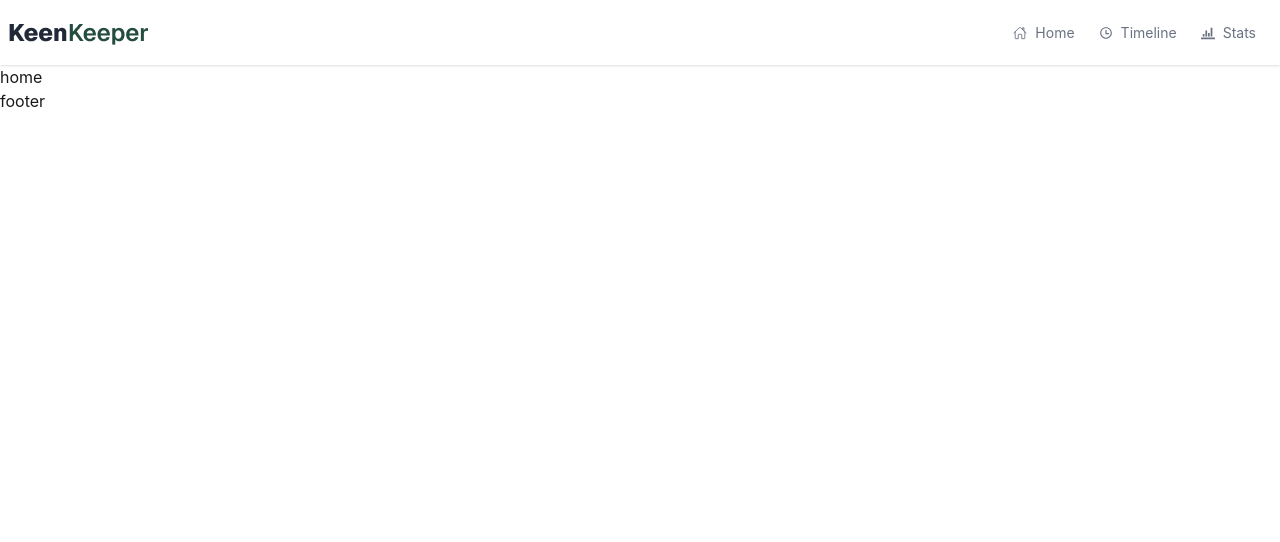
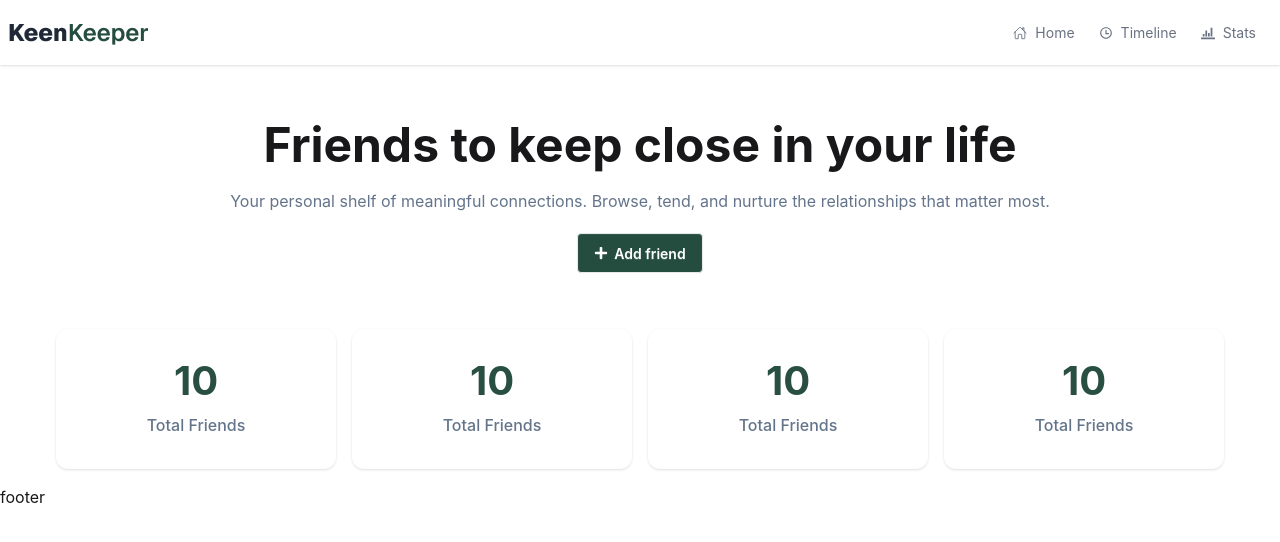
Before and after one commit to ryousufrahman/kin-keeper, a React (Vite) app: page / in a window 1280 px wide. Shown: the top 542 px of the page. Built offline with nearby package versions, Linux system fonts and the light colour scheme.

Commit message:
added the count section

```diff
--- a/src/Components/Pages/Home/Home-componensts/Banner.jsx
+++ b/src/Components/Pages/Home/Home-componensts/Banner.jsx
@@ -1,11 +1,18 @@
-import React from 'react';
+import React from "react";
+
+import { FaPlus } from "react-icons/fa";
 
 const Banner = () => {
-    return (
-        <div>
-
-        </div>
-    );
+  return (
+    <div className="text-center max-w-[1200px] mx-auto space-y-5 mt-4 md:mt-14">
+      <h1 className="font-bold text-3xl md:text-5xl">Friends to keep close in your life</h1>
+      <p className="text-[#64748B]">
+        Your personal shelf of meaningful connections. Browse, tend, and nurture
+        the relationships that matter most.
+      </p>
+      <button className="btn bg-[#244D3F] text-white"><FaPlus />Add friend</button>
+    </div>
+  );
 };
 
 export default Banner;
--- /dev/null
+++ b/src/Components/Pages/Home/Home-componensts/Count.jsx
@@ -0,0 +1,42 @@
+import React from "react";
+
+const Count = () => {
+  return (
+    <div className="grid mt-5 p-4 md:mt-10 gap-4 sm:grid-cols-2  md:grid-cols-4">
+      <div className="bg-white rounded-xl shadow flex flex-col items-center justify-center py-8 ">
+        <span className="text-[40px] font-bold text-[#284f42] leading-none mb-3">
+          10
+        </span>
+        <span className="text-[#64748b] text-base font-medium">
+          Total Friends
+        </span>
+      </div>
+      <div className="bg-white rounded-xl shadow flex flex-col items-center justify-center py-8 ">
+        <span className="text-[40px] font-bold text-[#284f42] leading-none mb-3">
+          10
+        </span>
+        <span className="text-[#64748b] text-base font-medium">
+          Total Friends
+        </span>
+      </div>
+      <div className="bg-white rounded-xl shadow flex flex-col items-center justify-center py-8 ">
+        <span className="text-[40px] font-bold text-[#284f42] leading-none mb-3">
+          10
+        </span>
+        <span className="text-[#64748b] text-base font-medium">
+          Total Friends
+        </span>
+      </div>
+      <div className="bg-white rounded-xl shadow flex flex-col items-center justify-center py-8 ">
+        <span className="text-[40px] font-bold text-[#284f42] leading-none mb-3">
+          10
+        </span>
+        <span className="text-[#64748b] text-base font-medium">
+          Total Friends
+        </span>
+      </div>
+    </div>
+  );
+};
+
+export default Count;
--- a/src/Components/Pages/Home/Home.jsx
+++ b/src/Components/Pages/Home/Home.jsx
@@ -1,9 +1,12 @@
 import React from 'react';
+import Banner from './Home-componensts/Banner';
+import Count from './Home-componensts/Count';
 
 const Home = () => {
     return (
-        <div>
-            home
+        <div className='max-w-[1200px] mx-auto'>
+            <Banner></Banner>
+            <Count></Count>
         </div>
     );
 };
```
